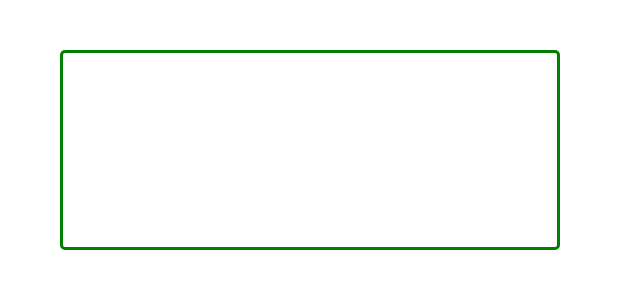
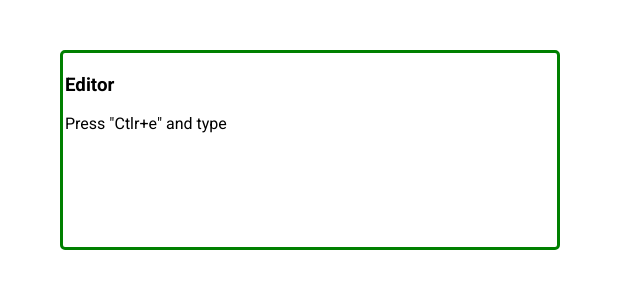
Before and after one commit to EvheniiMaliovanyi/div-textarea, a plain HTML site: page index.html in a window 1280 px wide. Shown: the whole page, without its empty margins (0-640 px from the left). Drawn offline with Linux system fonts and the light colour scheme.

Commit message:
Some descriptive commit message

```diff
--- a/index.html
+++ b/index.html
@@ -23,7 +23,10 @@
 		<!-- BEGIN ba-container  -->
 		<div class="ba-container">
 				<textarea class="area" id="area"></textarea>
-				<div class="view" id="view"></div>
+				<div class="view" id="view">
+						<h3>Editor</h3>
+						<p>Press "Ctlr+e" and type</p>
+				</div>
 		</div>
 		<!-- END ba-container -->
 	</main>
```
Also changed, not shown: 1 other file.
